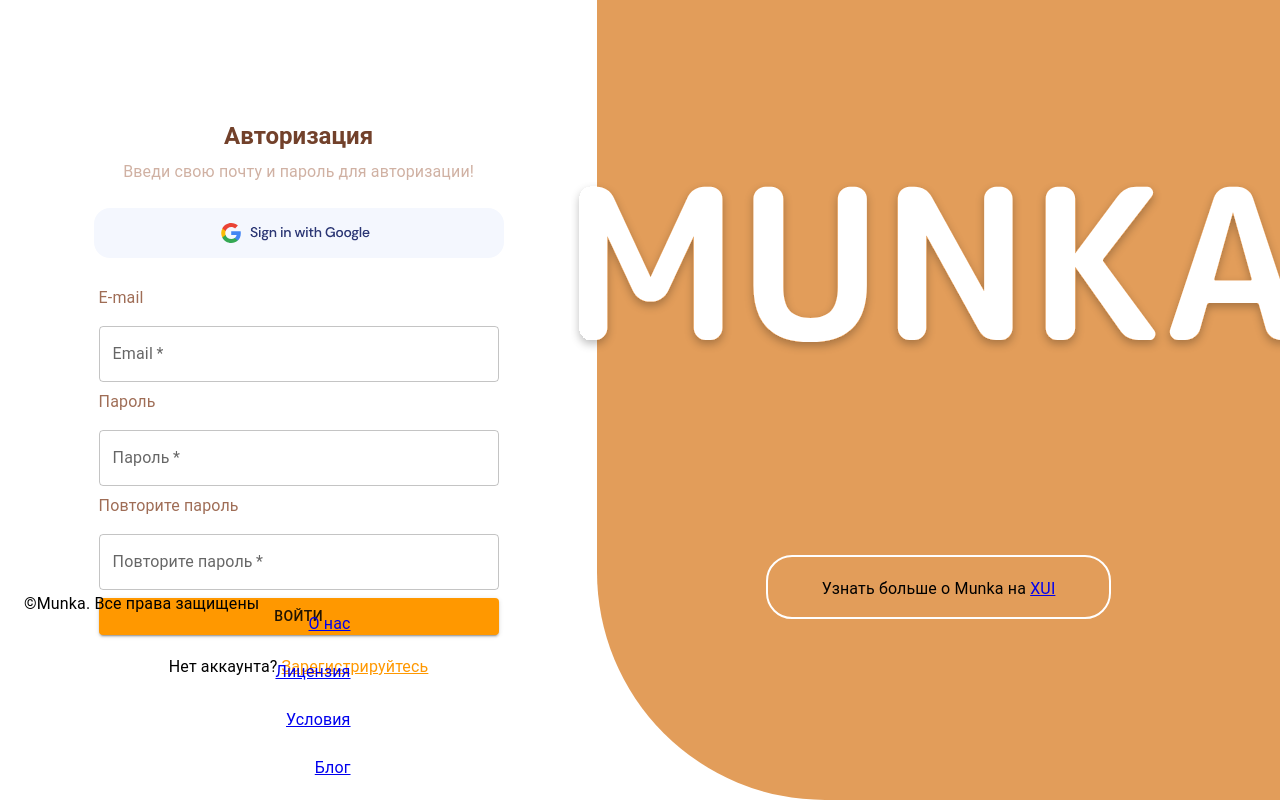
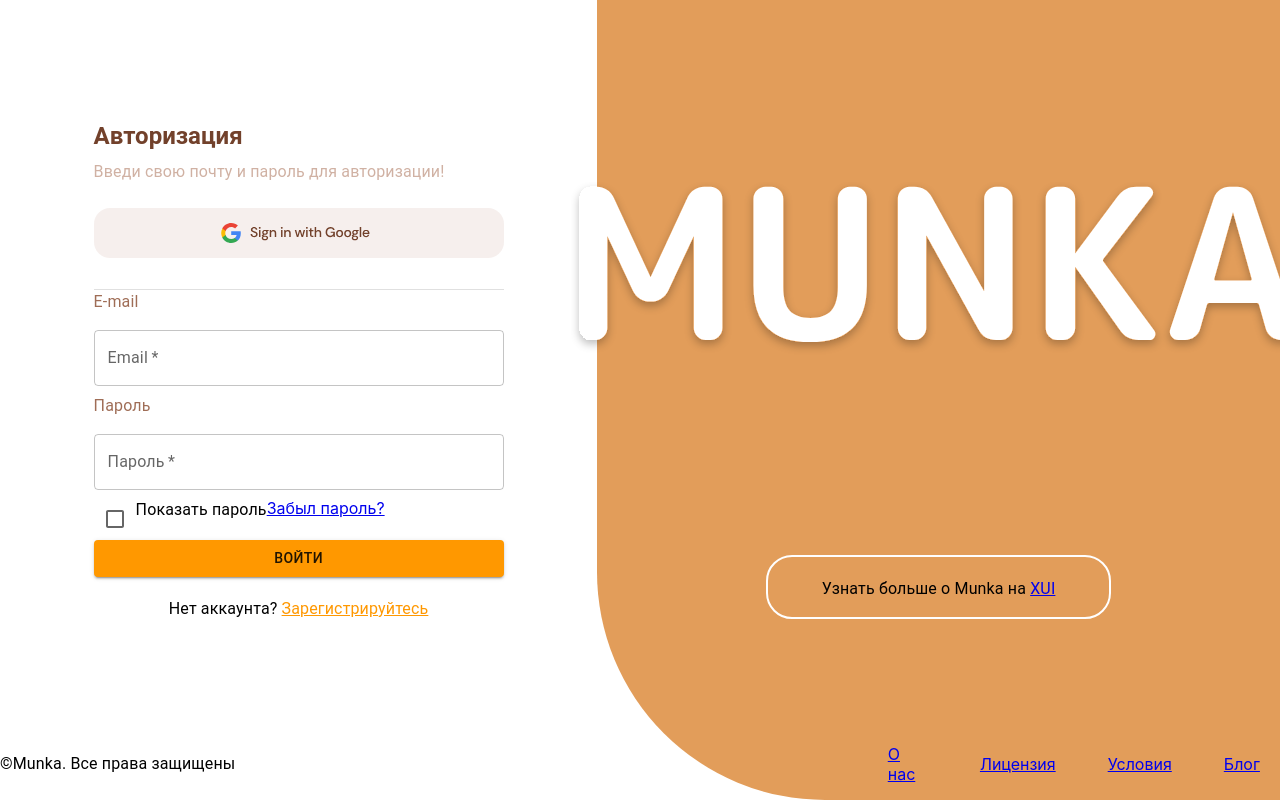
Before and after one commit to CVladim1r/Front-Munka, a React (Vite) app: page /login in a window 1280 px wide. Shown: the top 800 px of the page. Built offline with nearby package versions, Linux system fonts and the light colour scheme; the HTML template or start-up script is replaced by a standard one.

Commit message:
button+forgotPassw

```diff
--- a/src/components/Auth/Login/LoginForm.tsx
+++ b/src/components/Auth/Login/LoginForm.tsx
@@ -4,7 +4,7 @@
 import { useNavigate, Link } from 'react-router-dom';
 import { createTheme, ThemeProvider } from '@mui/material/styles';
 import { orange } from '@mui/material/colors';
-import { TextField, Button, Typography, Container, Divider} from '@mui/material';
+import { TextField, Button, Typography, Container, Divider, Checkbox} from '@mui/material';
 import Google from '../../../../public/Google.svg';
 
 const theme = createTheme({
@@ -53,6 +53,8 @@
                 width: '50%',
                 marginBlock:'15vh'
                 }}>
+                    <div>
+
                         <Typography variant="h5" alignItems="left" gutterBottom style={{color: '#72412B'}} >
                             <strong>Авторизация</strong>
                         </Typography>
@@ -71,6 +73,7 @@
                             fullWidth
                             margin="normal"
                             required
+                            sx={{borderRadius: '16px'}}
                         />
                         <Typography style={{fontSize: '16px', width: '50vh', color: '#9F6D56'}}>Пароль</Typography>
                         <TextField
@@ -82,16 +85,14 @@
                             margin="normal"
                             required
                         />
-                        <Typography style={{fontSize: '16px', color:'#9F6D56'}}>Повторите пароль</Typography>
-                        <TextField
-                            label='Повторите пароль'
-                            type='password'
-                            value={rpassword}
-                            onChange={(g) => setRPassword(g.target.value)}
-                            fullWidth
-                            margin='normal'
-                            required
-                        />
+                        <div style={{display: 'flex', flexDirection: 'row',}}>
+                            <div style={{display: 'flex'}}>
+                                <Checkbox>
+                                </Checkbox>
+                                <Typography style={{}}>Показать пароль</Typography>
+                            </div>
+                            <Link to='/'>Забыл пароль?</Link>
+                        </div>
                         <Button type="submit" variant="contained" color="primary" fullWidth>
                             Войти
                         </Button>
@@ -102,7 +103,7 @@
                             </Link>
                             </Typography>
                         </form>
-
+                    </div>
                 </Container>
         </ThemeProvider>
     );
--- a/src/components/NavigationBar/Auth/Navbar.tsx
+++ b/src/components/NavigationBar/Auth/Navbar.tsx
@@ -1,35 +1,26 @@
 import {FC} from "react";
 import { Link } from "react-router-dom";
-import { Typography, Container, List, ListItem, ListItemText} from "@mui/material";
+import { Typography, List, ListItem, ListItemText, Box} from "@mui/material";
 
-const AuthBar:FC = () => {
-    return(
-        <Container style={{position: 'absolute', bottom: 0, width: '100%', display: 'flex'}}>
-            <Typography style={{left:'10vh', display: 'flex'}}>&copy;Munka. Все права защищены</Typography>
-            <List component="nav">
+const AuthBar: FC = () => {
+    return (
+        <Box sx={{ position: 'absolute', bottom: 0, width: '100%', display: 'flex', justifyContent: 'space-between', alignItems: 'center' }}>
+            <Typography>&copy;Munka. Все права защищены</Typography>
+            <List sx={{ display: 'flex', gap: '20px' }} component="nav">
                 <ListItem>
-                <ListItemText style={{ textAlign: 'right', display: "inline-block"}}>
                     <Link to="/about">О нас</Link>
-                </ListItemText>
                 </ListItem>
                 <ListItem>
-                <ListItemText style={{ textAlign: 'right', display: "inline-block"}}>
-                    <Link to="/licencse">Лицензия</Link>
-                </ListItemText>
+                    <Link to="/license" >Лицензия</Link>
                 </ListItem>
                 <ListItem>
-                <ListItemText style={{ textAlign: 'right', display: "inline-block"}}>
                     <Link to="/conditions">Условия</Link>
-                </ListItemText>
                 </ListItem>
                 <ListItem>
-                <ListItemText style={{ textAlign: 'right', display: "inline-block"}}>
                     <Link to="/blog">Блог</Link>
-                </ListItemText>
                 </ListItem>
             </List>
-    </Container>
-
+        </Box>
     );
 }
 
```
Also changed, not shown: public/Google.svg.
